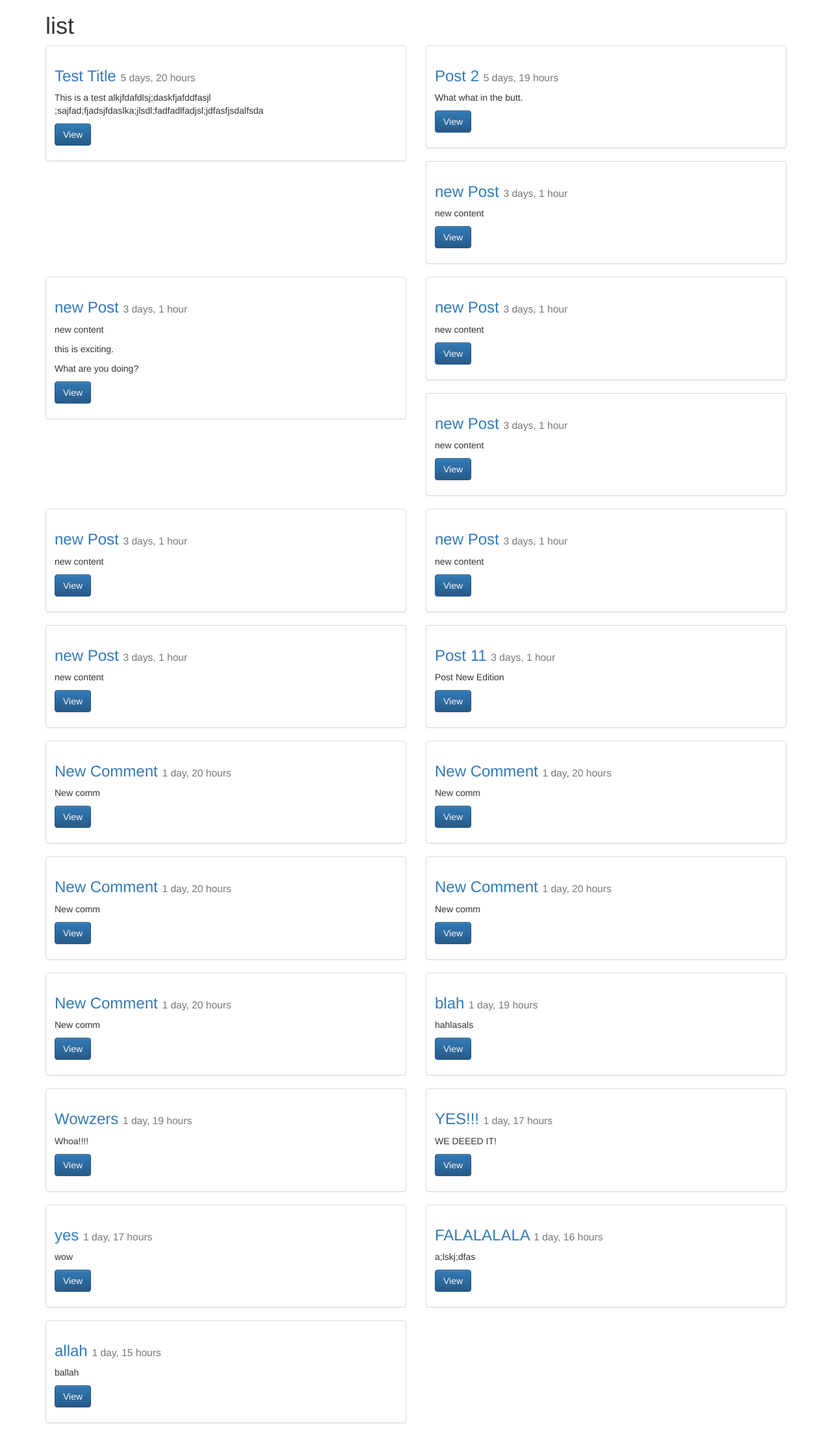
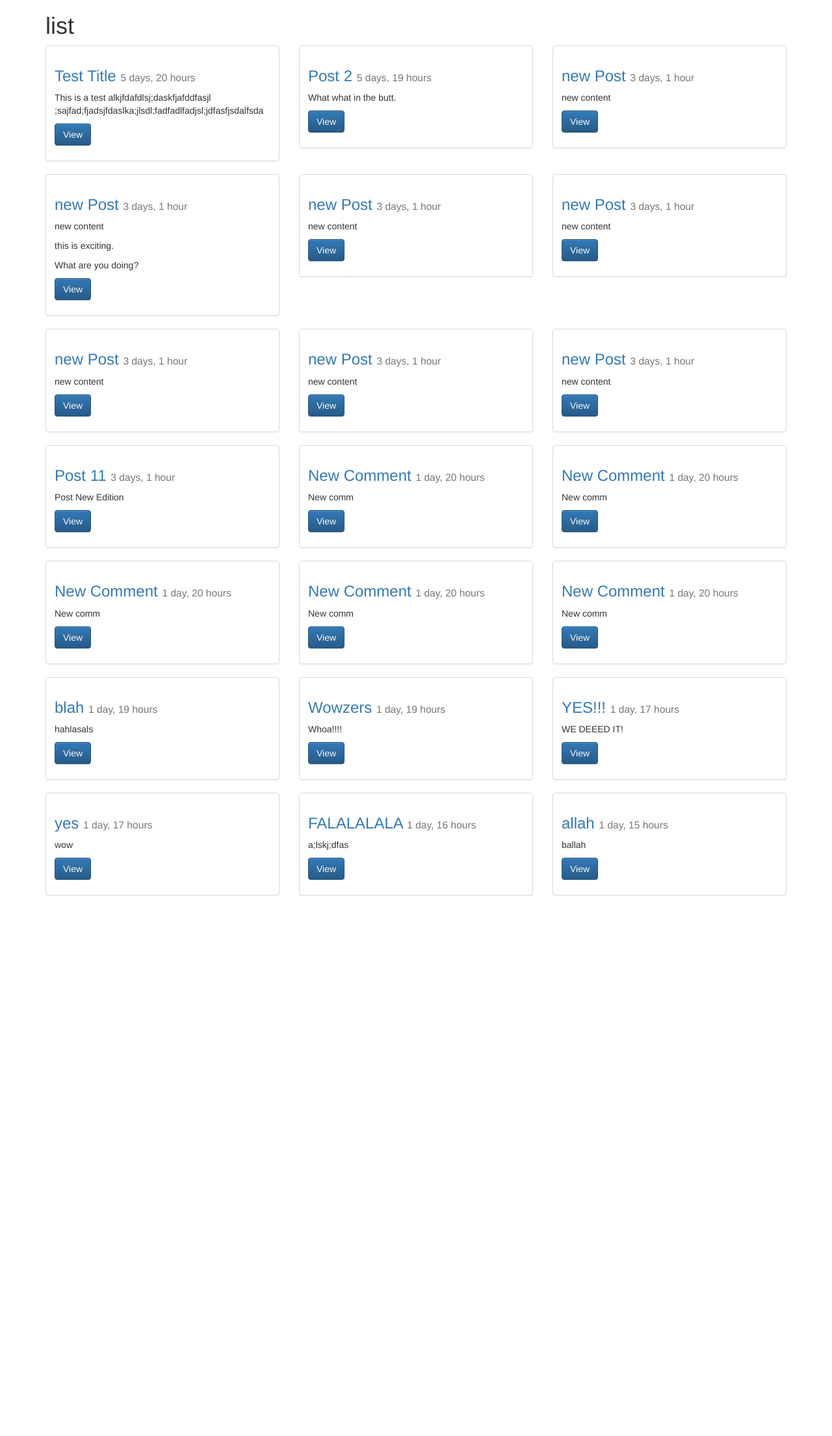
Before and after one commit to dbw1/d_blog_1, a Django app: page /posts/ in a window 1280 px wide. Shown: the whole page at 65% size. After the commit the page ends 1379 px from the top, so only its background shows below. Run offline with Django 3.2, Linux system fonts and the light colour scheme; data comes from the database, SQL or seed files in the repository; some libraries are stand-ins or nearby versions.

Commit message:
Edit posts to loop 3 times before creating a new row look at "{%cycle ...%}"

```diff
--- a/templates/post_list.html
+++ b/templates/post_list.html
@@ -6,7 +6,7 @@
 	{% for obj in object_list %}
 
 
-  		<div class="col-sm-2 col-md-6">
+  		<div class="col-sm-4">
     		<div class="thumbnail">
       		<!-- <img src="..." alt="..."> -->
       			<div class="caption">
@@ -21,7 +21,7 @@
   		</div>
 
 
-
+  	{% cycle "" "" "</div><div class ='row'>" %}
 	{% endfor %}
 	</div>
 
```
